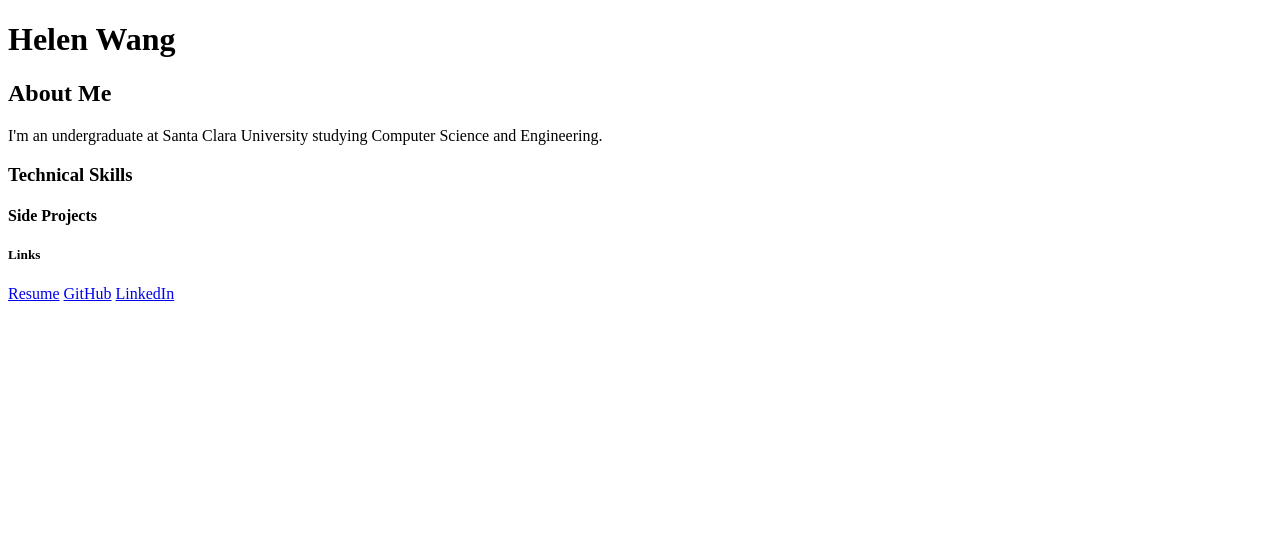
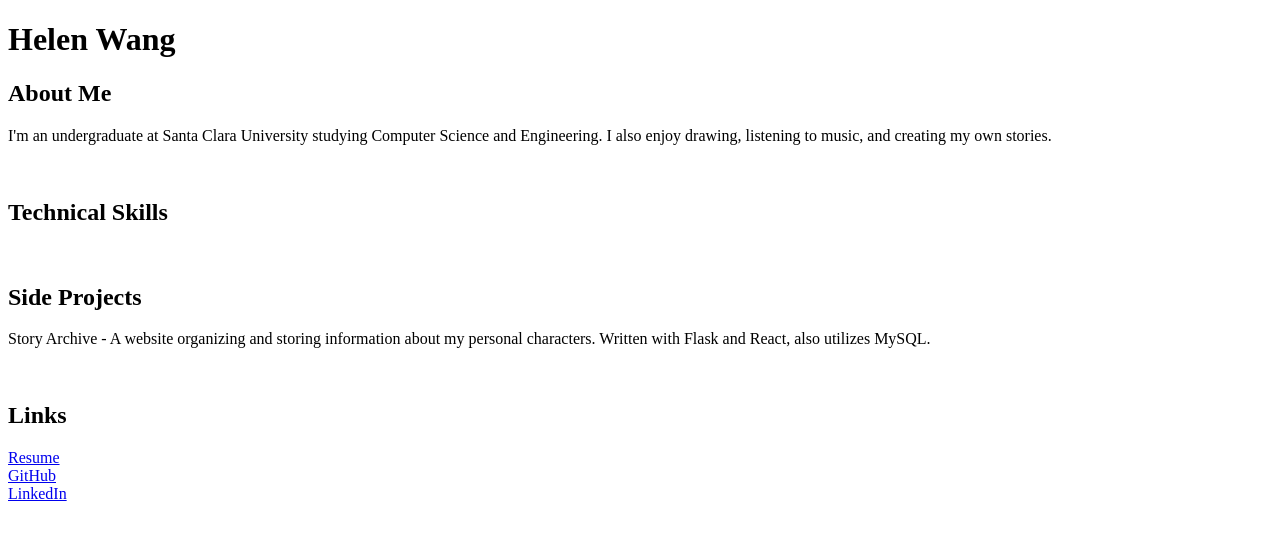
Before and after one commit to KietsuKite9474/KietsuKite9474.github.io, a plain HTML site: page index.html in a window 1280 px wide. Drawn offline with Linux system fonts and the light colour scheme.

Commit message:
Update 2
Reformatted a little and added some things. Divided them into sections

```diff
--- a/index.html
+++ b/index.html
@@ -3,19 +3,37 @@
     <body>
         <h1>Helen Wang</h1>
 
+        <div class="sectionWrapper">
             <h2>About Me</h2>
             <p>I'm an undergraduate at Santa Clara University studying Computer
-            Science and Engineering.</p>
+                Science and Engineering. I also enjoy drawing, listening to music,
+            and creating my own stories.</p>
+            <br/>
+        </div>
 
-        <h3>Technical Skills</h3>
+
+        <div class="sectionWrapper">
+            <h2>Technical Skills</h2>
             <p></p>
+            <br/>
+        </div>
 
-        <h4>Side Projects</h4>
-        <p></p>
+        <div class="sectionWrapper">
+            <h2>Side Projects</h2>
+            <p>Story Archive - A website organizing and storing information about my personal characters. Written with Flask and React,
+                also utilizes MySQL.</p>
+            <br/>
+        </div>
 
-        <h5>Links</h5>
+
+        <div class="sectionWrapper">
+            <h2>Links</h2>
             <a href="Images/HWang_Resume (5).pdf">Resume</a>
+            <br/>
             <a href="https://github.com/KietsuKite9474">GitHub</a>
+            <br/>
             <a href="https://www.linkedin.com/in/helen-wang-a7641225a/">LinkedIn</a>
+        </div>
+
     </body>
 </html>
```
Lines whose indentation alone changed are shown as unchanged.
